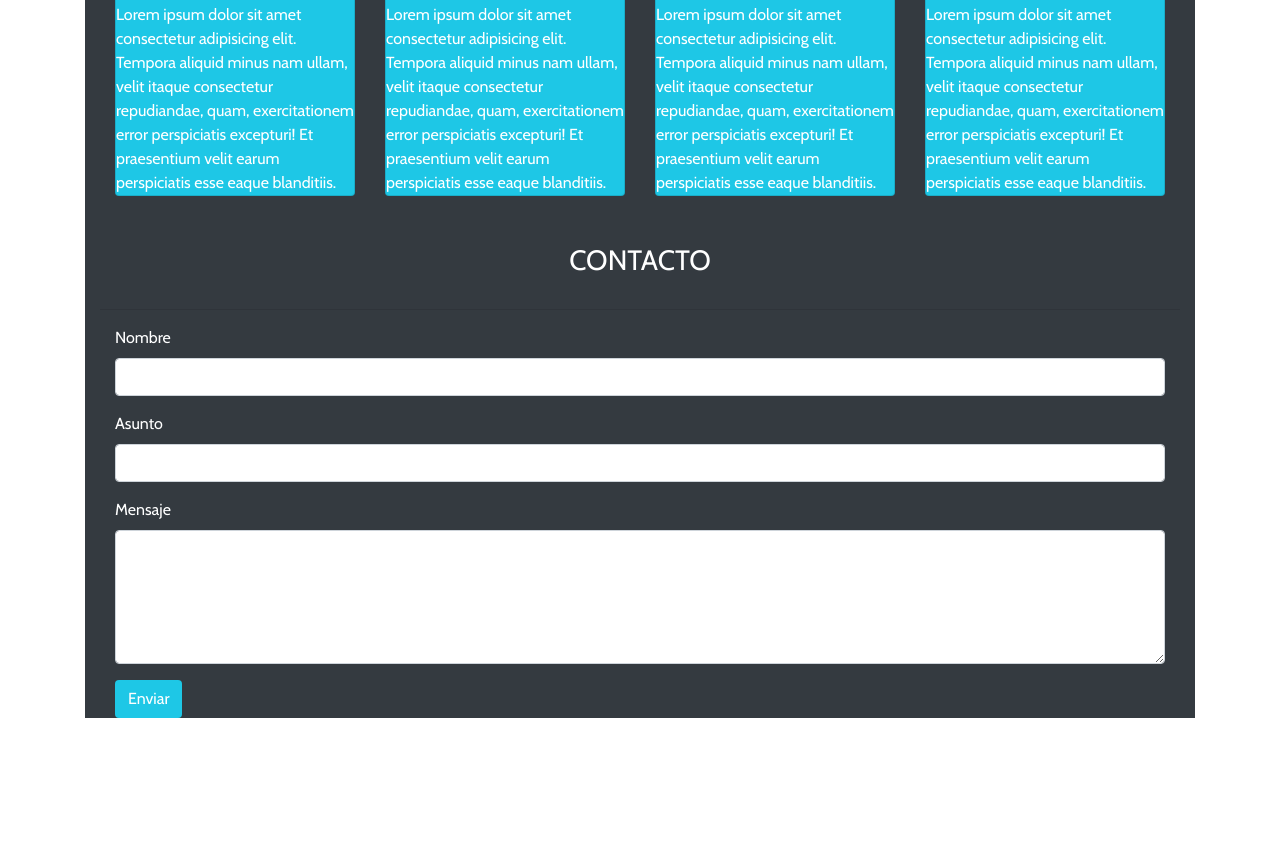
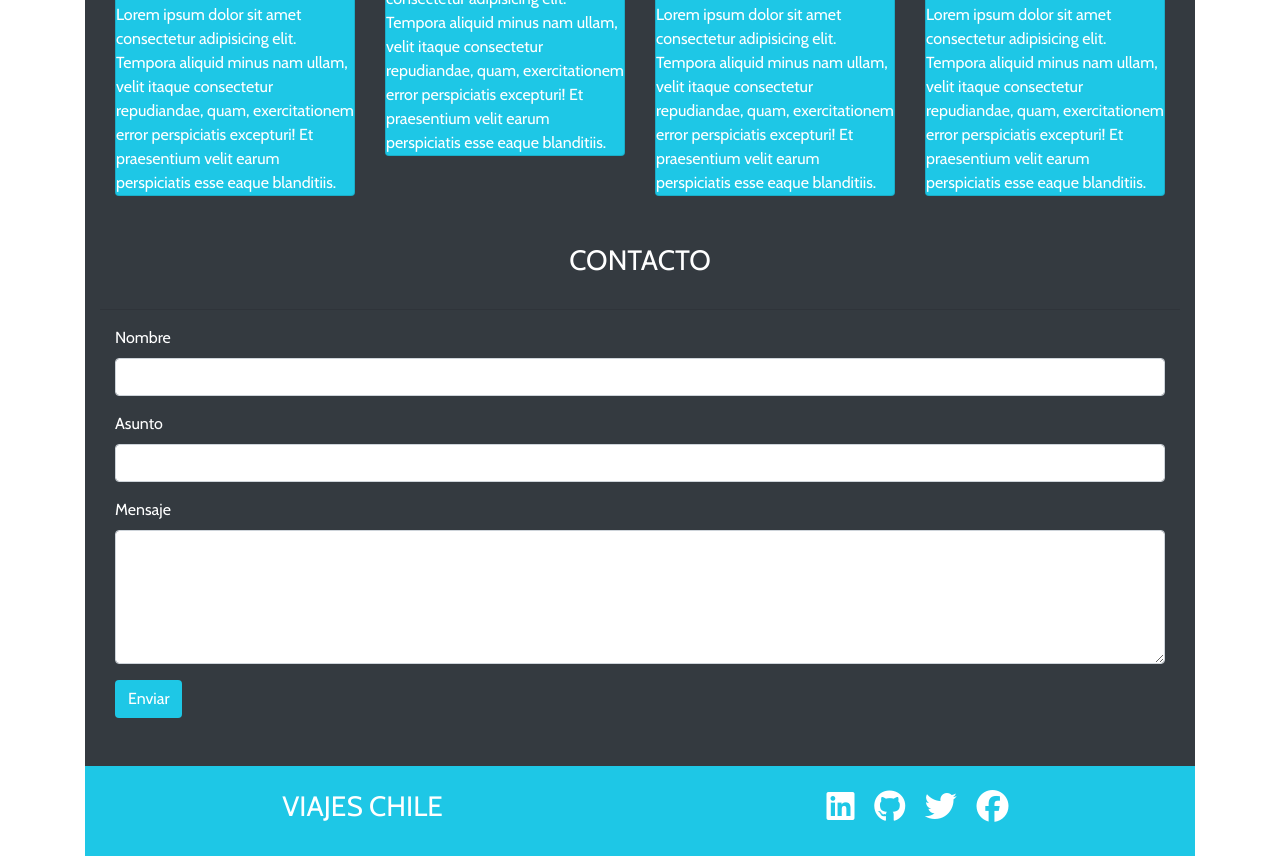
Before and after one commit to FtobarV64/ViajesChileG4, a plain HTML site: page index.html in a window 1280 px wide. Shown: the part 1938-2794 px from the top of the page. Before the commit the page ends 2656 px from the top, so only its background shows below. Drawn offline with nearby package versions, Linux system fonts and the light colour scheme.

Commit message:
footer commit

```diff
--- a/assets/css/style.css
+++ b/assets/css/style.css
@@ -1,6 +1,11 @@
 :root{
     --bg-page: #1ec7e6;
 }
+
+html{
+    scroll-behavior: smooth;
+}
+
 body{
     padding: 0;
     margin: 0;
@@ -10,3 +15,12 @@ body{
 .bg-page{
     background-color: var(--bg-page);
 }
+
+.none{
+    list-style-type: none;
+}
+
+/* .navbar {
+  background-color: transparent !important;
+}
+ */
--- a/index.html
+++ b/index.html
@@ -220,7 +220,12 @@
 
             <div class="col-12 col-sm-6 col-md-3 mt-3">
               <div class="card border-1 bg-page text-white">
-                <img src="assets/img/card2.jpg" alt="" class="card-img-top" />
+                <img
+                  src="assets/img/card2.jpg"
+                  height="138.67px"
+                  alt=""
+                  class="card-img-top"
+                />
                 <h4 class="card-title">
                   Lorem ipsum dolor sit amet consectetur.
                 </h4>
@@ -268,7 +273,7 @@
       </section>
       <!-- Fin Destacados -->
       <!-- Contacto -->
-      <section id="Contacto" class="container bg-dark text-white">
+      <section id="Contacto" class="container bg-dark text-white pb-5">
         <div>
           <h3 class="text-center pt-5 pb-3 text-uppercase">contacto</h3>
           <hr class="opacity-100" />
@@ -289,10 +294,9 @@
             <div class="form-group">
               <label for="InputMessage">Mensaje</label>
               <textarea
-              class="form-control"
+                class="form-control"
                 name="Message"
                 id="InputMessage"
-
                 rows="5"
               ></textarea>
               <!-- <input type="textarea" rows="5" class="form-control" id="InputMessage"> -->
@@ -303,7 +307,31 @@
       </section>
       <!-- Fin Contacto -->
       <!-- Footer -->
-      <footer></footer>
+      <footer>
+        <div class="container">
+          <div class="row bg-page pb-3">
+            <div class="col-12 col-sm-6 col-6 mt-3">
+              <h3 class="text-center text-uppercase">
+                <a class="nav-link text-white" href="#">Viajes Chile</a>
+              </h3>
+            </div>
+            <div class="col-12 col-sm-6 mt-4 text-center">
+              <a href="https://www.linkedin.com/"
+                ><i class="fa-brands fa-linkedin fa-2x text-white mx-2"></i
+              ></a>
+              <a href="https://github.com/"
+                ><i class="fa-brands fa-github fa-2x text-white mx-2"></i
+              ></a>
+              <a href="https://twitter.com/?lang=es"
+                ><i class="fa-brands fa-twitter fa-2x text-white mx-2"></i
+              ></a>
+              <a href="https://web.facebook.com/"
+                ><i class="fa-brands fa-facebook fa-2x text-white mx-2"></i
+              ></a>
+            </div>
+          </div>
+        </div>
+      </footer>
       <!-- Fin Footer -->
     </div>
 
```
